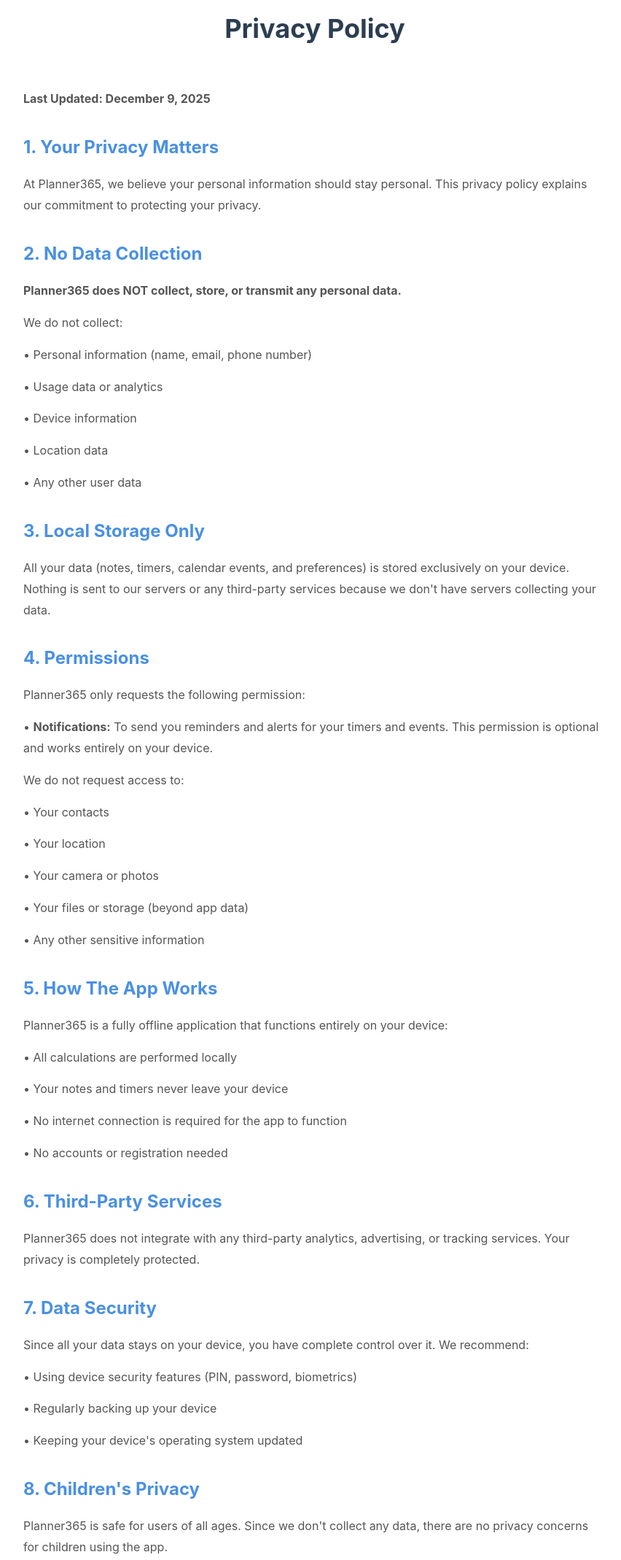
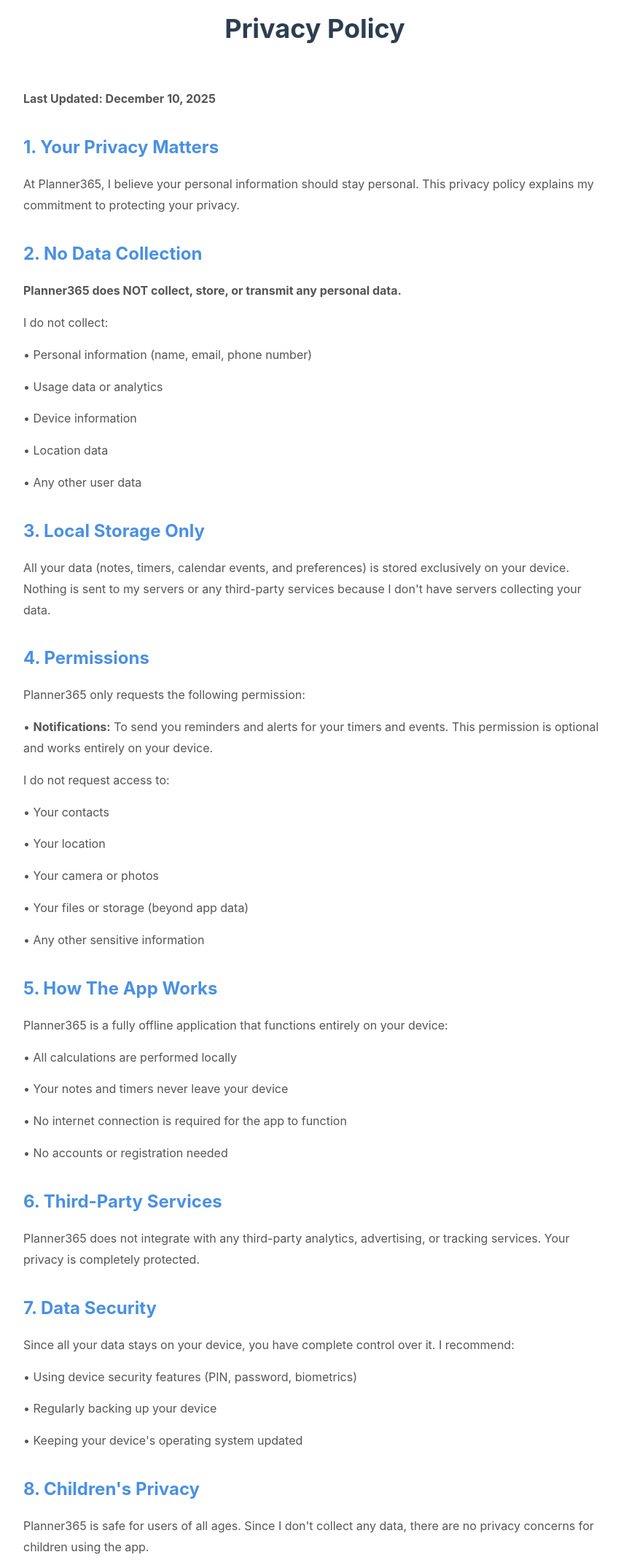
Before and after one commit to kv34dev/Planner365, a plain HTML site: page index.html in a window 1280 px wide. Shown: the part 2800-4938 px from the top of the page at 73% size, without its empty margins (208-1060 px from the left). Drawn offline with Linux system fonts and the light colour scheme.

Commit message:
Update index.html

```diff
--- a/index.html
+++ b/index.html
@@ -590,14 +590,14 @@
         <div class="container">
             <div class="privacy-content">
                 <h1 class="section-title">Privacy Policy</h1>
-                <p><strong>Last Updated: December 9, 2025</strong></p>
+                <p><strong>Last Updated: December 10, 2025</strong></p>
 
                 <h2>1. Your Privacy Matters</h2>
-                <p>At Planner365, we believe your personal information should stay personal. This privacy policy explains our commitment to protecting your privacy.</p>
+                <p>At Planner365, I believe your personal information should stay personal. This privacy policy explains my commitment to protecting your privacy.</p>
 
                 <h2>2. No Data Collection</h2>
                 <p><strong>Planner365 does NOT collect, store, or transmit any personal data.</strong></p>
-                <p>We do not collect:</p>
+                <p>I do not collect:</p>
                 <p>• Personal information (name, email, phone number)</p>
                 <p>• Usage data or analytics</p>
                 <p>• Device information</p>
@@ -605,12 +605,12 @@
                 <p>• Any other user data</p>
 
                 <h2>3. Local Storage Only</h2>
-                <p>All your data (notes, timers, calendar events, and preferences) is stored exclusively on your device. Nothing is sent to our servers or any third-party services because we don't have servers collecting your data.</p>
+                <p>All your data (notes, timers, calendar events, and preferences) is stored exclusively on your device. Nothing is sent to my servers or any third-party services because I don't have servers collecting your data.</p>
 
                 <h2>4. Permissions</h2>
                 <p>Planner365 only requests the following permission:</p>
                 <p>• <strong>Notifications:</strong> To send you reminders and alerts for your timers and events. This permission is optional and works entirely on your device.</p>
-                <p>We do not request access to:</p>
+                <p>I do not request access to:</p>
                 <p>• Your contacts</p>
                 <p>• Your location</p>
                 <p>• Your camera or photos</p>
@@ -628,19 +628,19 @@
                 <p>Planner365 does not integrate with any third-party analytics, advertising, or tracking services. Your privacy is completely protected.</p>
 
                 <h2>7. Data Security</h2>
-                <p>Since all your data stays on your device, you have complete control over it. We recommend:</p>
+                <p>Since all your data stays on your device, you have complete control over it. I recommend:</p>
                 <p>• Using device security features (PIN, password, biometrics)</p>
                 <p>• Regularly backing up your device</p>
                 <p>• Keeping your device's operating system updated</p>
 
                 <h2>8. Children's Privacy</h2>
-                <p>Planner365 is safe for users of all ages. Since we don't collect any data, there are no privacy concerns for children using the app.</p>
+                <p>Planner365 is safe for users of all ages. Since I don't collect any data, there are no privacy concerns for children using the app.</p>
 
                 <h2>9. Changes to This Policy</h2>
-                <p>If we ever change our privacy practices, we will update this policy and notify users through the app. However, our core commitment to not collecting user data will remain unchanged.</p>
+                <p>If I ever change my privacy practices, I will update this policy and notify users through the app. However, my core commitment to not collecting user data will remain unchanged.</p>
 
                 <h2>10. Contact Us</h2>
-                <p>If you have any questions about this privacy policy or if you would like to report a bug or submit a feature request — please contact us using the support form above or email us at 1@vladimirkudryashov.com</p></p>
+                <p>If you have any questions about this privacy policy or if you would like to report a bug or submit a feature request — please contact me using the support form above or email me at 1@vladimirkudryashov.com</p>
             </div>
         </div>
     </section>
```
